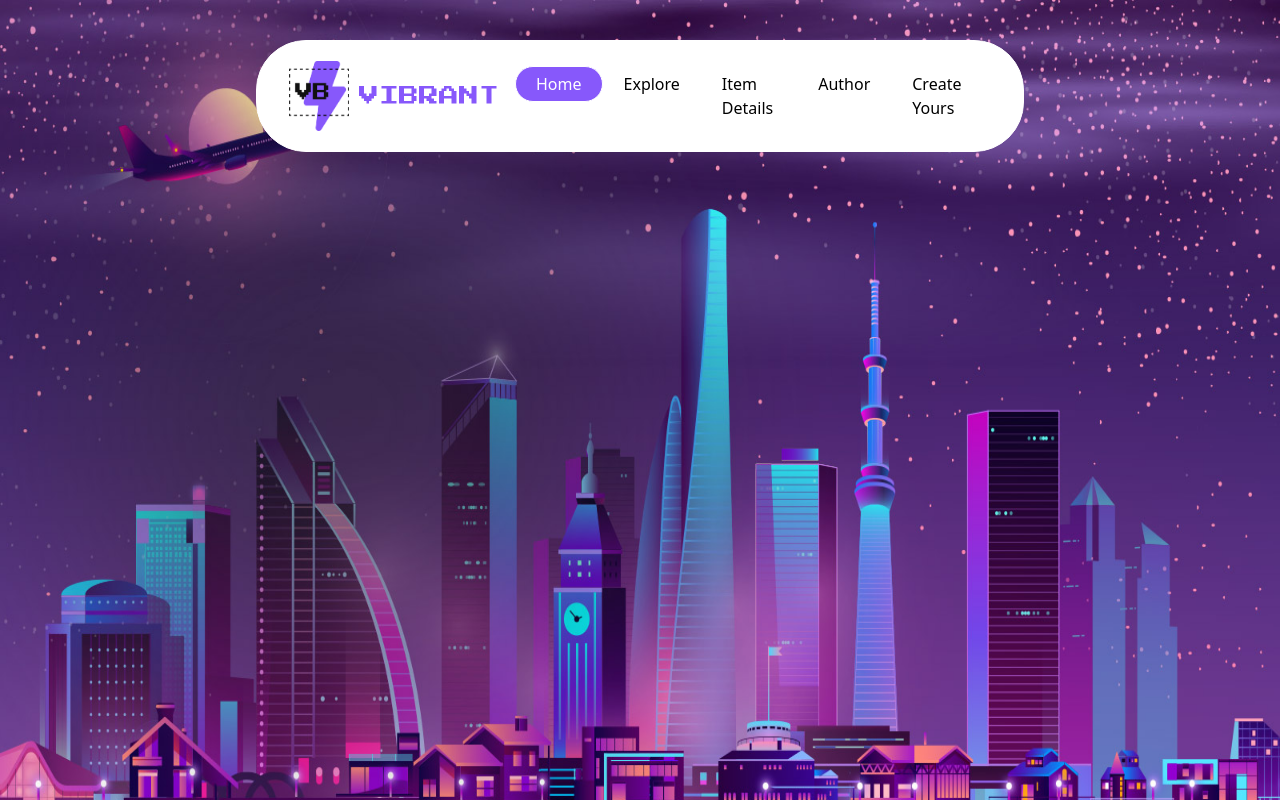
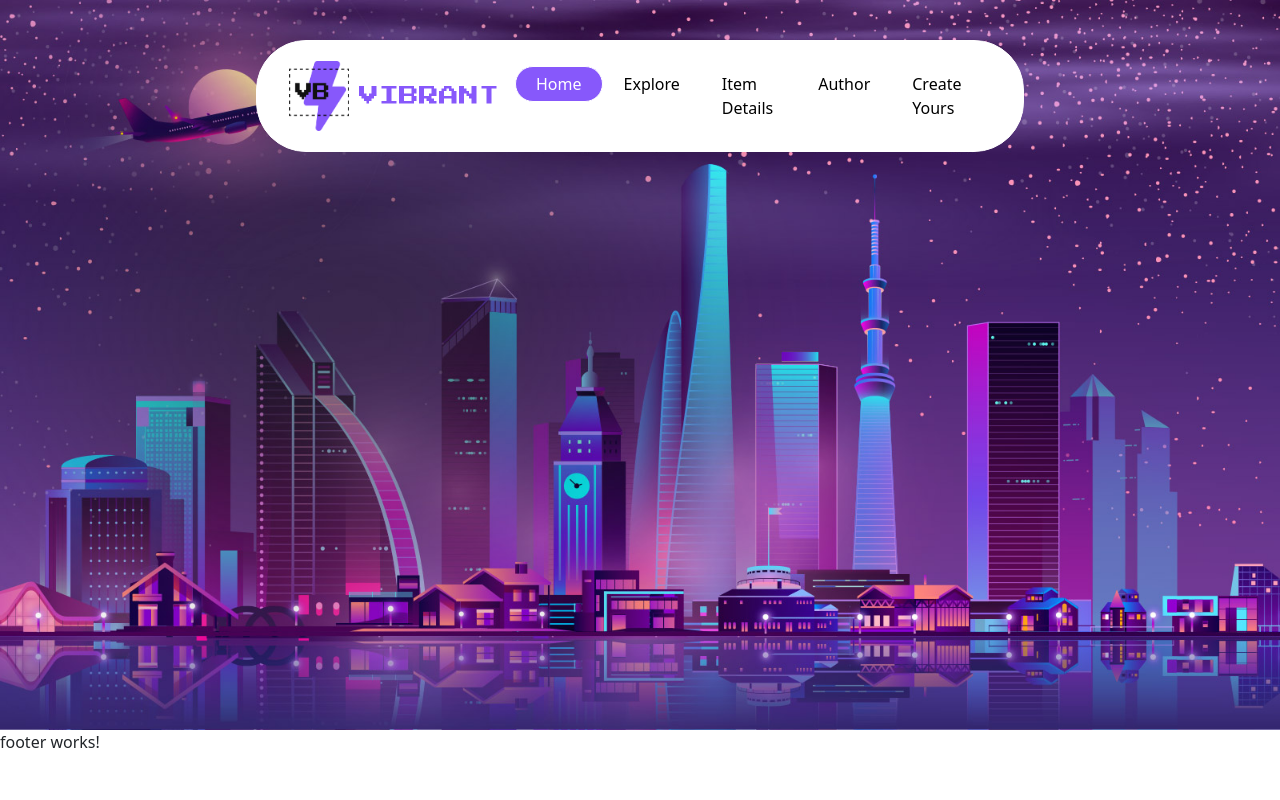
Before and after one commit to mizanacademy/vibrant, an Angular app: page /home in a window 1280 px wide. Shown: the top 800 px of the page. Built offline with nearby package versions, Linux system fonts and the light colour scheme; a web font is replaced by a local one.

Commit message:
height correction

```diff
--- a/src/app/home/home.component.scss
+++ b/src/app/home/home.component.scss
@@ -1,6 +1,6 @@
 .jumbotron {
   width: 100%;
-  height: 930px;
+  height: 730px;
   background-image: url(../../assets/images/banner-bg.jpg);
   background-repeat: no-repeat;
   background-size: 100% 100%;
```
